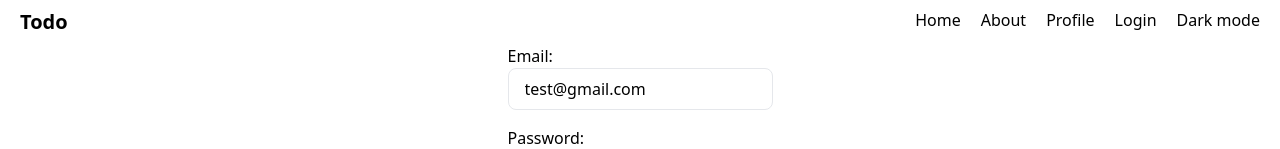
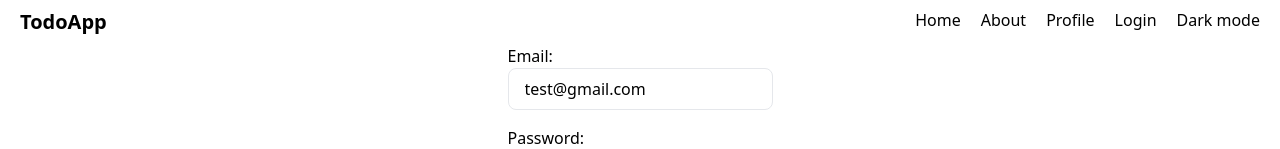
Before and after one commit to shubhamxdd/todo-next, a Next.js app: page /login in a window 1280 px wide. Shown: the top 149 px of the page. Built offline with nearby package versions, Linux system fonts and the light colour scheme; no server answers.

Commit message:
minor change

```diff
--- a/components/Header.tsx
+++ b/components/Header.tsx
@@ -17,7 +17,7 @@ const Header = () => {
       <div className="px-5 py-2">
         <div className="flex justify-between max-md:hidden">
           <h2 className="text-xl font-semibold">
-            <Link href="/">Todo</Link>
+            <Link href="/">TodoApp</Link>
           </h2>
           <div className="">
             <ul className="flex gap-5">
```
